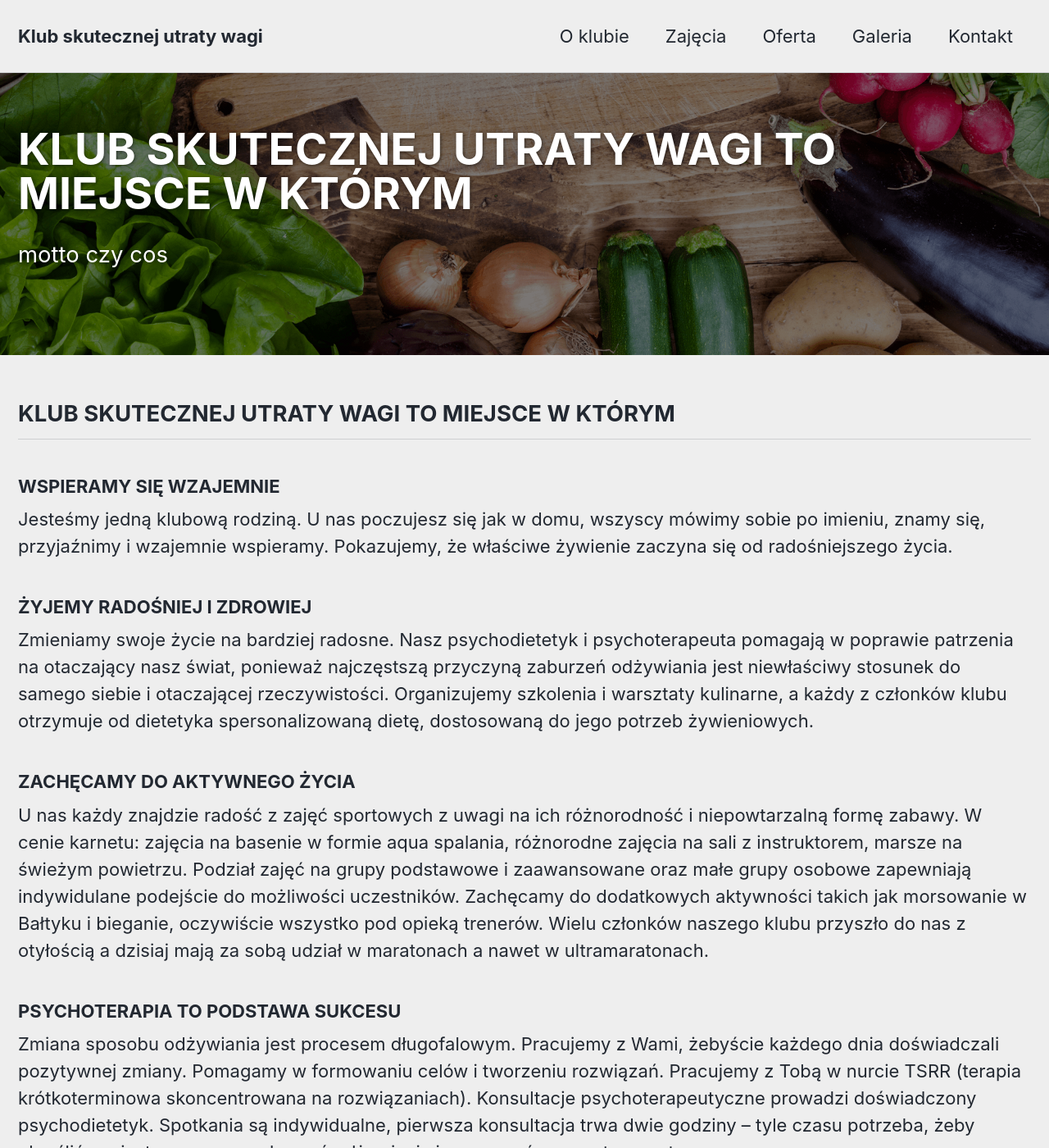
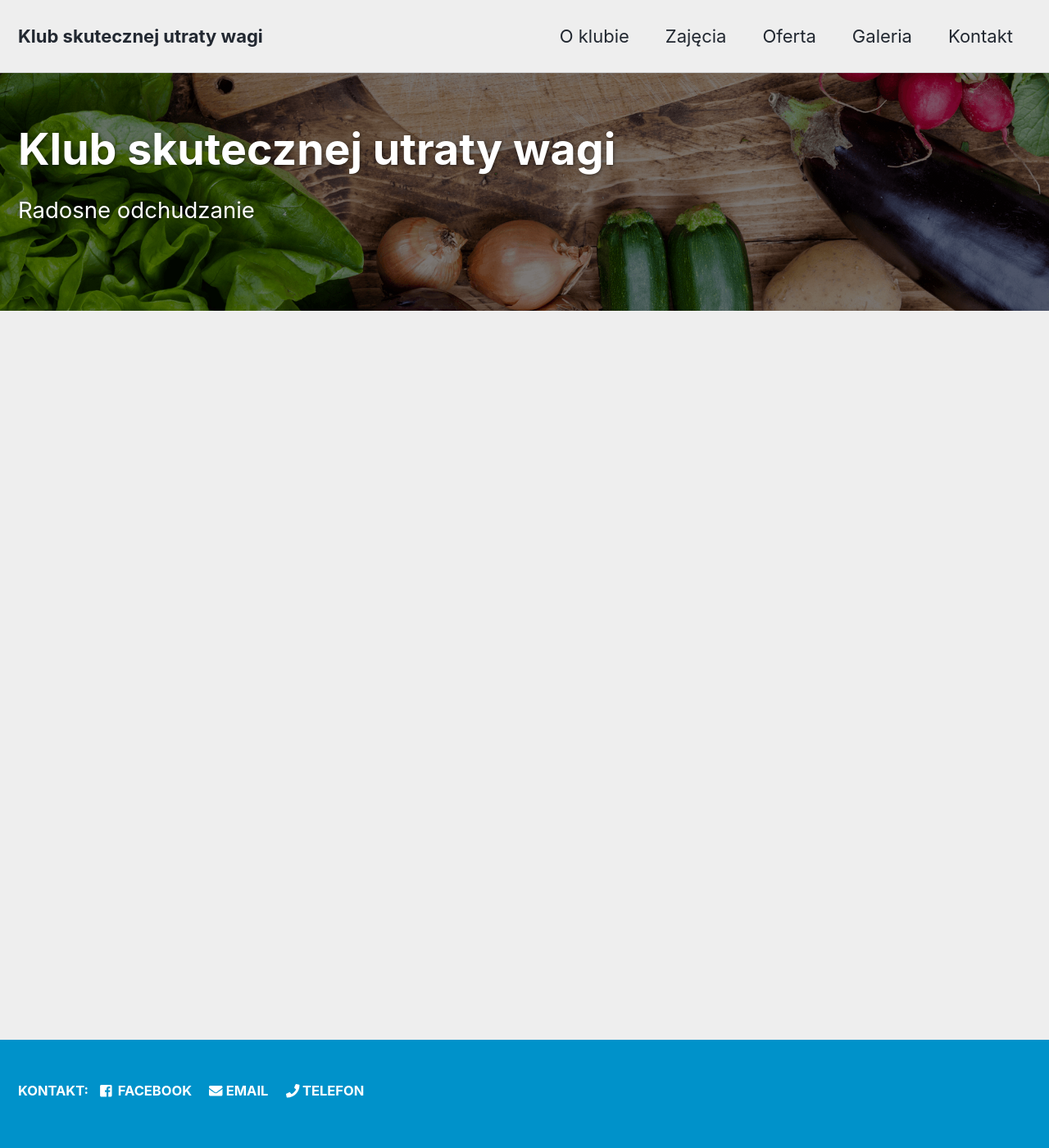
Before and after one commit to PiotrowskiD/PiotrowskiD.github.io, a Jekyll site: the page built from index.md, in a window 1280 px wide and 1400 px high. Shown: the whole window at 82% size. Built offline with Jekyll 4.4.1, drawn with Linux system fonts in a browser that asks for light colours; cached includes are drawn as plain includes; nearby versions of some CDN libraries; the list of posts is cut into pages by our own code; our own code applies the rules of GitHub Pages for plain Markdown files; some of the changed text lies outside the part shown.

Commit message:
change index content

```diff
--- a/index.md
+++ b/index.md
@@ -8,35 +8,5 @@
   overlay_color: "#000"
   overlay_filter: "0.5"
   overlay_image: /assets/images/warzywa.png
-excerpt: "motto czy cos"
+excerpt: "Radosne odchudzanie"
 ---
-
-## KLUB SKUTECZNEJ UTRATY WAGI TO MIEJSCE W KTÓRYM
-### WSPIERAMY SIĘ WZAJEMNIE
-Jesteśmy jedną klubową rodziną. U nas poczujesz się jak w domu, wszyscy mówimy sobie po imieniu,
-znamy się, przyjaźnimy i wzajemnie wspieramy. Pokazujemy, że właściwe żywienie zaczyna się od
-radośniejszego życia.
-
-### ŻYJEMY RADOŚNIEJ I ZDROWIEJ
-Zmieniamy swoje życie na bardziej radosne. Nasz psychodietetyk i psychoterapeuta pomagają w
-poprawie patrzenia na otaczający nasz świat, ponieważ najczęstszą przyczyną zaburzeń odżywiania
-jest niewłaściwy stosunek do samego siebie i otaczającej rzeczywistości. Organizujemy szkolenia i
-warsztaty kulinarne, a każdy z członków klubu otrzymuje od dietetyka spersonalizowaną dietę,
-dostosowaną do jego potrzeb żywieniowych.
-
-### ZACHĘCAMY DO AKTYWNEGO ŻYCIA
-U nas każdy znajdzie radość z zajęć sportowych z uwagi na ich różnorodność i niepowtarzalną formę
-zabawy. W cenie karnetu: zajęcia na basenie w formie aqua spalania, różnorodne zajęcia na sali z
-instruktorem, marsze na świeżym powietrzu. Podział zajęć na grupy podstawowe i zaawansowane
-oraz małe grupy osobowe zapewniają indywidulane podejście do możliwości uczestników.
-Zachęcamy do dodatkowych aktywności takich jak morsowanie w Bałtyku i bieganie, oczywiście
-wszystko pod opieką trenerów. Wielu członków naszego klubu przyszło do nas z otyłością a dzisiaj
-mają za sobą udział w maratonach a nawet w ultramaratonach.
-
-### PSYCHOTERAPIA TO PODSTAWA SUKCESU
-Zmiana sposobu odżywiania jest procesem długofalowym. Pracujemy z Wami, żebyście każdego dnia
-doświadczali pozytywnej zmiany. Pomagamy w formowaniu celów i tworzeniu rozwiązań. Pracujemy
-z Tobą w nurcie TSRR (terapia krótkoterminowa skoncentrowana na rozwiązaniach). Konsultacje
-psychoterapeutyczne prowadzi doświadczony psychodietetyk. Spotkania są indywidualne, pierwsza
-konsultacja trwa dwie godziny – tyle czasu potrzeba, żeby określić, co jest przyczyną zaburzeń
-odżywiania i rozpocząć proces terapeutyczny.
```
